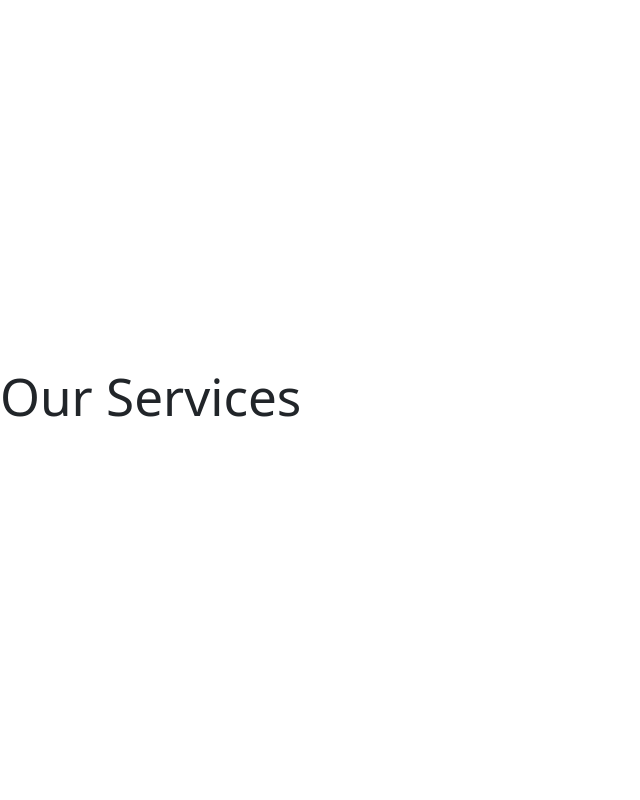
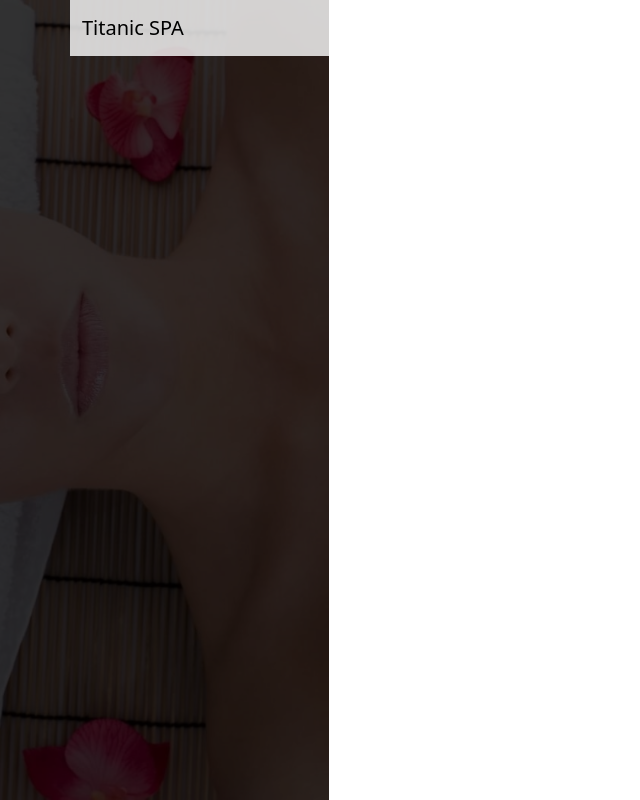
Before and after one commit to brianitira1/Titanic-SPA, a React (Vite) app: page /services in a window 1280 px wide. Shown: the whole page, without its empty margins (0-640 px from the left). Built offline with nearby package versions, Linux system fonts and the light colour scheme.

Commit message:
working with the services page

```diff
--- a/src/components/Hero.jsx
+++ b/src/components/Hero.jsx
@@ -1,5 +1,3 @@
-// Hero.jsx
-
 import React, { useState } from "react";
 import { motion } from "framer-motion";
 import heroImage from "../assets/images/heroimage.jpg";
@@ -13,25 +11,29 @@ const Hero = () => {
   const [showCustomForm, setShowCustomForm] = useState(false);
 
   const handleDashboardClick = () => {
-    console.log("Dashboard button clicked");
     setShowCustomForm(true);
-    console.log("showCustomForm:", showCustomForm);
   };
-
-
 
   const handleCloseCustomForm = () => {
     setShowCustomForm(false);
   };
 
-  const handleBookNowClick = () => {
-    clerk.openSignIn();
+  const handleBookNowClick = async () => {
+    try {
+      await clerk.openSignIn();
+      const user = clerk.user;
+      if (user) {
+        navigate("/services");
+      }
+    } catch (error) {
+      console.error("Error signing in:", error);
+    }
   };
 
   return (
     <div className="hero-container">
       <img src={heroImage} alt="Hero Image" className="img-fluid hero-image" />
-      <div className="overlay"></div> {/* Dark overlay */}
+      <div className="overlay"></div>
       <motion.div
         className="hero-content"
         style={{
--- a/src/components/ServicesPage.jsx
+++ b/src/components/ServicesPage.jsx
@@ -1,11 +1,27 @@
 import React from "react";
+
+import NavBar from "../components/NavBar";
+import heroImage from "../assets/images/heroimage.jpg";
+
+import "../styles/ServicesPage.css";
 
 const ServicesPage = () => {
   return (
-    <div>
-      <h1>Our Services</h1>
-      {/* Add your services content here */}
-    </div>
+
+
+    <>
+
+      <NavBar />
+
+
+      <div className="hero-container " id="services-container">
+        <h1>Services Page</h1>
+        <img src={heroImage} alt="Hero Image" className="img-fluid hero-image " />
+      <div className="overlay-services"></div>
+
+      </div>
+
+    </>
   );
 };
 
--- a/src/styles/Hero.css
+++ b/src/styles/Hero.css
@@ -24,7 +24,7 @@
     0,
     0,
     0.5
-  ); /* Adjust opacity (last value) to control darkness */
+  );
 }
 
 .hero-content {
@@ -32,7 +32,7 @@
   top: 50%;
   left: 50%;
   transform: translate(-50%, -50%);
-  z-index: 1; /* Ensure text is on top of overlay */
-  text-align: center; /* Center align text */
-  color: white; /* Text color */
+  z-index: 1;
+  text-align: center;
+  color: white;
 }
--- /dev/null
+++ b/src/styles/ServicesPage.css
@@ -0,0 +1,20 @@
+#services-container {
+    position: relative;
+    overflow: hidden;
+    height: 100vh;
+
+}
+
+.overlay-services {
+    position: absolute;
+    top: 0;
+    left: 0;
+    width: 100%;
+    height: 100%;
+    background-color: rgba(
+      0,
+      0,
+      0,
+      0.8
+    );
+  }
```
